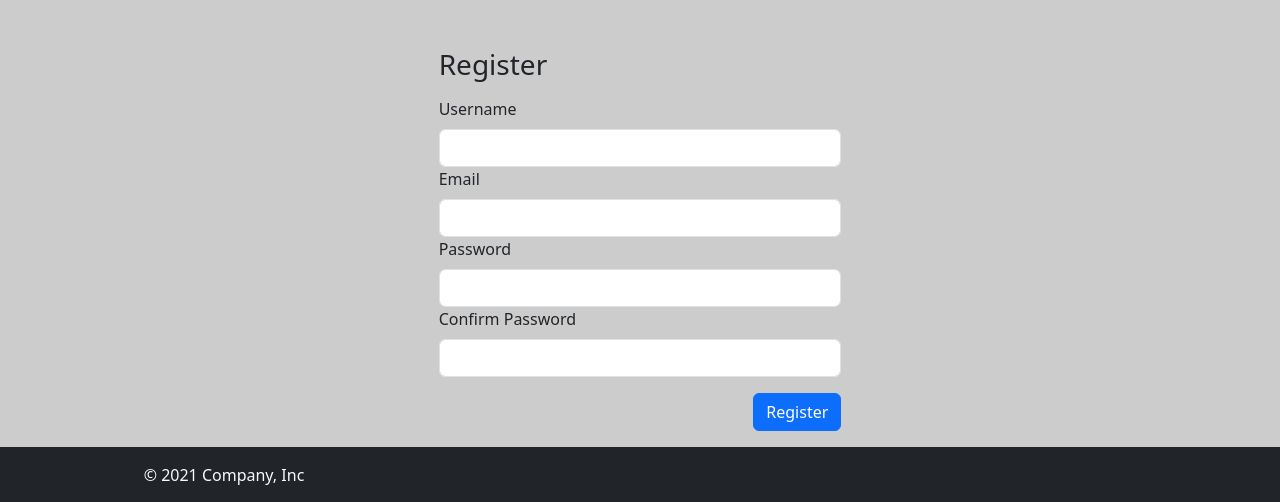
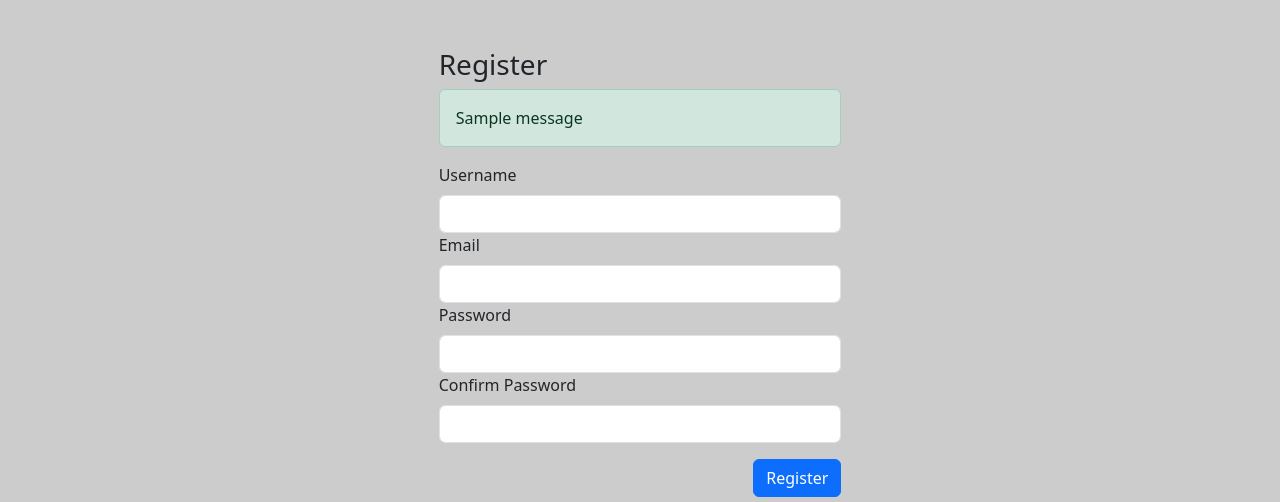
Before and after one commit to afeefas08/learning-django, a Django app: page /register in a window 1280 px wide. Shown: the part 74-576 px from the top of the page. Run offline with Django 5.2, Linux system fonts and the light colour scheme; tables that the repository leaves empty hold one stand-in row (values such as "Sample post"); one stand-in notice (Sample message) is shown; some libraries are stand-ins or nearby versions.

Commit message:
feat: Show Success Message.

```diff
--- a/blog/templates/blogs/register.html
+++ b/blog/templates/blogs/register.html
@@ -25,6 +25,14 @@
 
                 {% endfor %}
 
+                <!-- Success Message-->
+                {% if messages %}
+                    {% for message in messages %}
+                        <div class='alert alert-success'>
+                            {{message}}
+                        </div>
+                    {% endfor %}
+                {% endif %}
                 </div>
                 <div class="my-3">
                     <form method="post">
--- a/blog/views.py
+++ b/blog/views.py
@@ -6,6 +6,7 @@ from .models import Post, AboutUs
 from django.http import Http404
 from django.core.paginator import Paginator
 from .forms import ContactForm, RegisterForm
+from django.contrib import messages
 
 # Create your views here.
 
@@ -87,7 +88,7 @@ def register(request):
             user = form.save(commit=False) # user data created
             user.set_password(form.cleaned_data['password'])  #hashing password.
             user.save()
-            print('Register success!')
+            messages.success(request, 'Registration Successfull. You can log in.')
 
 
     return render(request, 'blogs/register.html',{'form': form})
```
